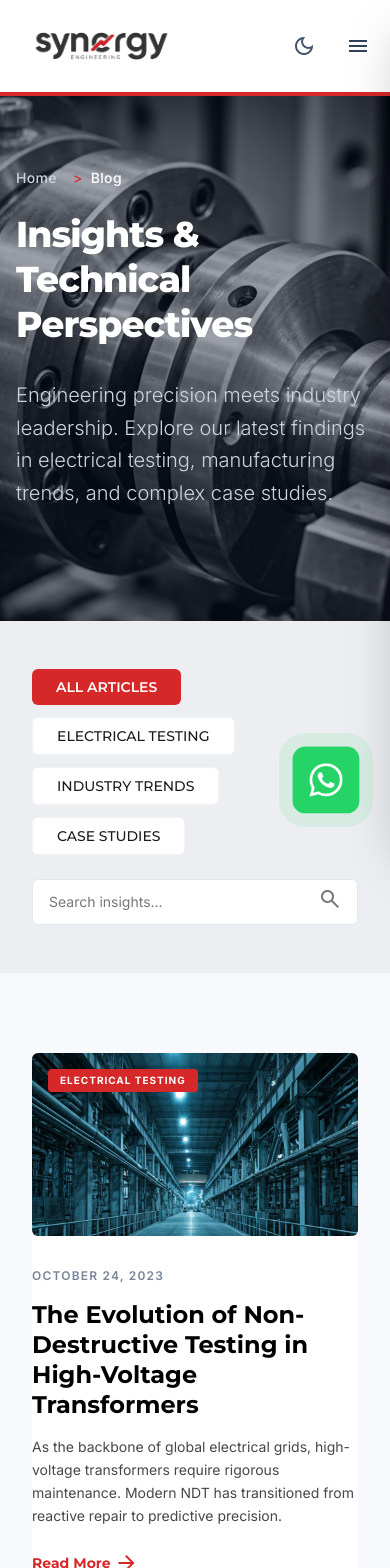
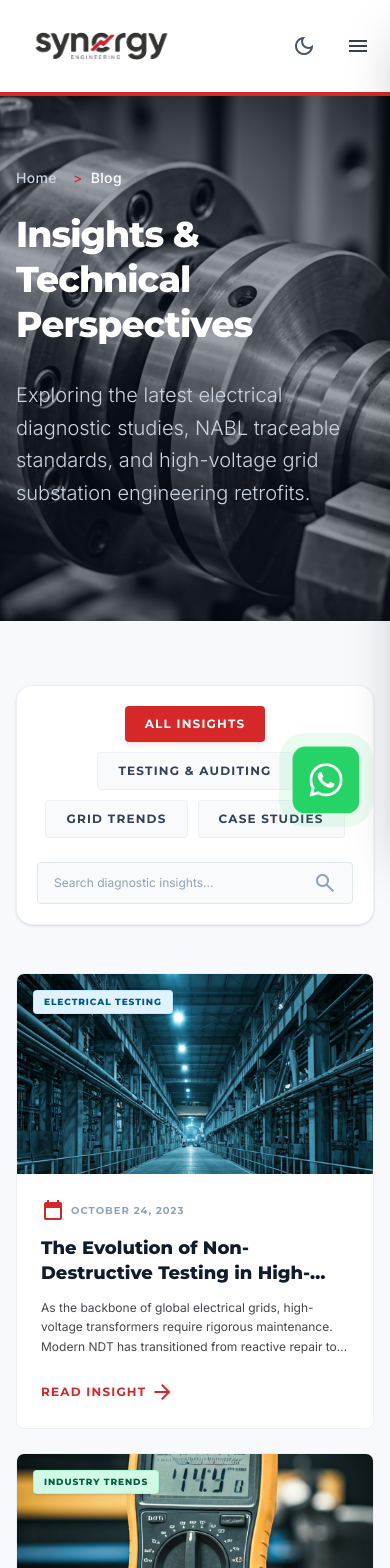
Before and after one commit to akshad1007/synergy-engineering, a Next.js app in the folder synergy-engg-nextjs/: page /blog in a window 390 px wide. Shown: the top 1568 px of the page. Built offline with nearby package versions, Linux system fonts and the light colour scheme; a web font is replaced by a local one.

Commit message:
feat(blog): overhaul blog listing and card layout with premium responsive designs

```diff
--- a/synergy-engg-nextjs/src/app/blog/page.js
+++ b/synergy-engg-nextjs/src/app/blog/page.js
@@ -4,14 +4,12 @@ import React, { Suspense, useState, useEffect } from 'react';
 import { useSearchParams, useRouter } from 'next/navigation';
 import HeroSection from '@/components/sections/HeroSection';
 import BlogCard from '@/components/cards/BlogCard';
-import NewsletterForm from '@/components/forms/NewsletterForm';
-import { blogs } from '@/data/blogs';
 
 function BlogListContent() {
   const searchParams = useSearchParams();
   const router = useRouter();
 
-  // Read params
+  // Read URL params
   const activeCategory = searchParams.get('category') || 'all';
   const searchQuery = searchParams.get('q') || '';
 
@@ -42,7 +40,15 @@ function BlogListContent() {
     router.push(`/blog?${params.toString()}`);
   };
 
-  // Filter blogs based on category and search query
+  const clearFilters = () => {
+    setSearchVal('');
+    router.push('/blog');
+  };
+
+  // Import dynamic blog list data
+  const { blogs } = require('@/data/blogs');
+
+  // Filter logic
   const filteredBlogs = blogs.filter((post) => {
     const matchesCategory =
       activeCategory === 'all' ||
@@ -60,69 +66,75 @@ function BlogListContent() {
   const getTabClass = (category) => {
     const isActive = activeCategory.toLowerCase() === category.toLowerCase();
     return isActive
-      ? 'px-6 py-2 bg-secondary text-white font-semibold text-sm rounded-md transition-all hover:brightness-110 font-headline uppercase'
-      : 'px-6 py-2 bg-surface-container-lowest text-on-surface font-medium text-sm rounded-md hover:bg-secondary-fixed transition-colors font-headline uppercase border border-slate-200/50';
+      ? 'px-5 py-2.5 bg-[#D62828] text-white font-headline font-bold text-xs uppercase tracking-widest rounded transition-all shadow-md shadow-[#D62828]/10 cursor-pointer'
+      : 'px-5 py-2.5 bg-slate-50 dark:bg-slate-950 text-slate-700 dark:text-slate-300 hover:bg-slate-100 hover:text-slate-900 border border-slate-200/50 dark:border-slate-800 rounded font-headline font-bold text-xs uppercase tracking-widest transition-all cursor-pointer';
   };
 
   return (
-    <>
-      {/* Categories & Search Bar */}
-      <section className="bg-surface-container py-12 px-8">
-        <div className="max-w-7xl mx-auto flex flex-col md:flex-row justify-between items-center gap-6 w-full">
-          <div className="flex flex-wrap gap-3">
+    <div className="max-w-7xl mx-auto px-4 sm:px-8 w-full py-16 space-y-12">
+
+      {/* Search and Category Filter Bar */}
+      <section className="bg-white dark:bg-slate-900 border border-slate-200/60 dark:border-slate-800 p-5 rounded-2xl shadow-sm flex flex-col lg:flex-row justify-between items-center gap-6 relative z-20">
+        <div className="flex flex-wrap gap-2.5 justify-center lg:justify-start w-full lg:w-auto">
           <button className={getTabClass('all')} onClick={() => handleCategoryFilter('all')}>
-              All Articles
+            All Insights
           </button>
           <button
             className={getTabClass('Electrical Testing')}
             onClick={() => handleCategoryFilter('Electrical Testing')}
           >
-              Electrical Testing
+            Testing &amp; Auditing
           </button>
           <button
             className={getTabClass('Industry Trends')}
             onClick={() => handleCategoryFilter('Industry Trends')}
           >
-              Industry Trends
+            Grid Trends
           </button>
           <button
-              className={getTabClass('Case Study')}
-              onClick={() => handleCategoryFilter('Case Study')}
+            className={getTabClass('Case Studies')}
+            onClick={() => handleCategoryFilter('Case Studies')}
           >
             Case Studies
           </button>
         </div>
-          <form onSubmit={handleSearchSubmit} className="relative w-full md:w-72">
+
+        <form onSubmit={handleSearchSubmit} className="relative w-full lg:w-80 shrink-0">
           <input
-              className="w-full bg-surface-container-lowest border border-slate-200 px-4 py-3 pr-12 rounded-md text-sm focus:ring-1 focus:ring-secondary focus:border-secondary outline-none transition-all placeholder:text-outline font-body text-slate-900"
-              placeholder="Search insights..."
+            className="w-full bg-slate-50 dark:bg-slate-950 border border-slate-200 dark:border-slate-800 px-4 py-3 pr-12 rounded text-xs focus:outline-none focus:border-[#D62828] focus:ring-1 focus:ring-[#D62828] transition-all placeholder:text-slate-400 font-body text-slate-800 dark:text-slate-200"
+            placeholder="Search diagnostic insights..."
             type="text"
             value={searchVal}
             onChange={(e) => setSearchVal(e.target.value)}
           />
           <button
-              className="absolute right-0 top-0 h-full px-4 text-outline hover:text-secondary transition-colors"
+            className="absolute right-0 top-0 h-full px-4 text-slate-400 hover:text-[#D62828] cursor-pointer flex items-center justify-center"
             type="submit"
           >
-              <span className="material-symbols-outlined select-none">search</span>
+            <span className="material-symbols-outlined text-base select-none">search</span>
           </button>
         </form>
-        </div>
       </section>
 
-      {/* Blog Grid */}
-      <section className="py-20 px-8 max-w-7xl mx-auto w-full">
+      {/* Grid of articles */}
+      <section className="relative z-10">
         {filteredBlogs.length === 0 ? (
-          <div className="text-center py-20 bg-surface-container-low rounded-lg border-2 border-dashed border-outline-variant">
-            <span className="material-symbols-outlined text-5xl text-outline-variant mb-4 select-none">
+          <div className="text-center py-20 bg-white dark:bg-slate-900 rounded-2xl border border-dashed border-slate-200 dark:border-slate-800">
+            <span className="material-symbols-outlined text-5xl text-slate-300 dark:text-slate-700 mb-4 select-none">
               search_off
             </span>
-            <p className="text-on-surface-variant font-medium font-body">
-              No articles found matching your criteria.
+            <p className="text-slate-500 font-medium font-body text-sm">
+              No technical articles match your filter selection or search query.
             </p>
+            <button
+              onClick={clearFilters}
+              className="mt-6 inline-flex items-center gap-2 px-6 py-2.5 bg-primary-container hover:bg-slate-800 text-white font-headline font-bold text-xs uppercase tracking-wider rounded transition-colors cursor-pointer"
+            >
+              Reset Search Filters
+            </button>
           </div>
         ) : (
-          <div className="grid grid-cols-1 md:grid-cols-2 lg:grid-cols-3 gap-10">
+          <div className="grid grid-cols-1 sm:grid-cols-2 lg:grid-cols-3 gap-6 sm:gap-8">
             {filteredBlogs.map((post) => (
               <BlogCard
                 key={post.slug}
@@ -137,21 +149,34 @@ function BlogListContent() {
           </div>
         )}
       </section>
-    </>
+
+    </div>
   );
 }
 
 export default function Blog() {
+  const [email, setEmail] = useState('');
+  const [subscribed, setSubscribed] = useState(false);
+
   const breadcrumbs = [
     { name: 'Home', href: '/' },
     { name: 'Blog' }
   ];
 
+  const handleSubscribe = (e) => {
+    e.preventDefault();
+    if (email.trim()) {
+      setSubscribed(true);
+      setEmail('');
+      setTimeout(() => setSubscribed(false), 4500);
+    }
+  };
+
   return (
-    <div className="flex flex-col w-full relative">
-      {/* Red bolt background decorative watermark */}
-      <div className="absolute right-[-10%] top-[10%] opacity-[0.03] text-secondary pointer-events-none select-none z-0 rotate-[-15deg] hidden lg:block">
-        <span className="material-symbols-outlined text-[40rem]" style={{ fontVariationSettings: "'FILL' 1" }}>
+    <div className="flex flex-col w-full bg-background relative overflow-x-hidden">
+      {/* Decorative background watermark */}
+      <div className="absolute right-[-10%] top-[15%] opacity-[0.02] text-[#D62828] pointer-events-none select-none z-0 rotate-[-15deg] hidden lg:block">
+        <span className="material-symbols-outlined text-[35rem]" style={{ fontVariationSettings: "'FILL' 1" }}>
           bolt
         </span>
       </div>
@@ -159,39 +184,65 @@ export default function Blog() {
       {/* Hero Section */}
       <HeroSection
         title="Insights & Technical Perspectives"
-        subtitle="Engineering precision meets industry leadership. Explore our latest findings in electrical testing, manufacturing trends, and complex case studies."
+        subtitle="Exploring the latest electrical diagnostic studies, NABL traceable standards, and high-voltage grid substation engineering retrofits."
         backgroundImage="/images/img_47.webp"
         breadcrumbs={breadcrumbs}
       />
 
-      {/* Blog listing with Suspense */}
+      {/* Blog listing wrapper */}
       <Suspense fallback={
         <div className="flex justify-center items-center py-32 w-full">
-          <div className="animate-spin rounded-full h-12 w-12 border-t-2 border-b-2 border-secondary"></div>
+          <div className="animate-spin rounded-full h-12 w-12 border-t-2 border-b-2 border-[#D62828]"></div>
         </div>
       }>
         <BlogListContent />
       </Suspense>
 
-      {/* Newsletter Section */}
-      <section className="bg-dark-bg py-20 px-8 relative overflow-hidden">
-        <div className="max-w-4xl mx-auto text-center relative z-10 w-full">
-          <h2 className="text-4xl md:text-5xl font-headline font-extrabold text-white mb-6">
-            Stay Ahead of the Curve
+      {/* Split Newsletter Section (Premium B2B layout matching other pages) */}
+      <section className="bg-gradient-to-br from-[#0A1628] to-[#101c2e] py-20 px-4 sm:px-8 relative overflow-hidden border-t border-slate-800 text-white z-10">
+        <div className="absolute right-[-10%] top-[-10%] opacity-5 text-white pointer-events-none select-none z-0">
+          <span className="material-symbols-outlined text-[300px]" style={{ fontVariationSettings: "'FILL' 1" }}>
+            bolt
+          </span>
+        </div>
+        <div className="max-w-7xl mx-auto flex flex-col lg:flex-row items-center justify-between gap-10 w-full relative z-10">
+          <div className="text-left max-w-2xl space-y-3">
+            <h2 className="text-3xl md:text-4xl font-headline font-black text-white leading-tight">
+              Stay Ahead of the Grid
             </h2>
-          <p className="text-slate-400 mb-12 text-lg font-body">
-            Receive technical white papers, project highlights, and industry analysis directly in your inbox twice a month.
-          </p>
-          <div className="max-w-2xl mx-auto">
-            <NewsletterForm />
-          </div>
-          <p className="mt-6 text-slate-500 text-xs font-body">
-            By subscribing, you agree to our Privacy Policy and consent to receiving marketing communications.
+            <p className="text-slate-350 text-base sm:text-lg font-body leading-relaxed">
+              Receive quarterly technical white papers, Megger/MTE project audits, and safety compliance guides directly in your inbox.
             </p>
           </div>
-        {/* Aesthetic accent */}
-        <div className="absolute left-0 bottom-0 w-full h-1 bg-secondary"></div>
+
+          <div className="w-full lg:w-auto min-w-[280px] sm:min-w-[400px]">
+            {subscribed ? (
+              <div className="bg-green-500/10 border border-green-500/30 rounded-lg p-4 text-center text-green-400 font-headline font-bold text-xs uppercase tracking-widest animate-fade-in-up">
+                ✓ Subscription Confirmed. Welcome to the technical digest!
+              </div>
+            ) : (
+              <form onSubmit={handleSubscribe} className="flex flex-col sm:flex-row gap-2.5">
+                <input
+                  type="email"
+                  required
+                  placeholder="Enter your corporate email"
+                  value={email}
+                  onChange={(e) => setEmail(e.target.value)}
+                  className="flex-grow px-4 py-3 bg-white/5 border border-white/10 rounded text-xs text-white placeholder-slate-500 focus:outline-none focus:border-[#D62828] focus:ring-1 focus:ring-[#D62828] transition-all"
+                />
+                <button
+                  type="submit"
+                  className="px-6 py-3 bg-[#D62828] hover:bg-[#de2e2c] text-white font-headline font-bold text-xs uppercase tracking-widest rounded transition-colors active:scale-95 shadow-md shadow-[#D62828]/10 cursor-pointer flex items-center justify-center gap-2"
+                >
+                  Subscribe
+                  <span className="material-symbols-outlined text-sm select-none">arrow_forward</span>
+                </button>
+              </form>
+            )}
+          </div>
+        </div>
       </section>
+
     </div>
   );
 }
--- a/synergy-engg-nextjs/src/components/cards/BlogCard.jsx
+++ b/synergy-engg-nextjs/src/components/cards/BlogCard.jsx
@@ -2,38 +2,58 @@ import Link from 'next/link';
 import Image from 'next/image';
 
 export default function BlogCard({ slug, title, category, date, image, excerpt }) {
+  const getCategoryBadge = (cat) => {
+    switch (cat.toLowerCase()) {
+      case 'electrical testing':
+        return 'bg-sky-100 text-sky-800 border border-sky-300/30 dark:bg-sky-950/40 dark:text-sky-300';
+      case 'case study':
+      case 'case studies':
+        return 'bg-rose-100 text-rose-800 border border-rose-300/30 dark:bg-rose-950/40 dark:text-rose-300';
+      case 'industry trends':
+        return 'bg-emerald-100 text-emerald-800 border border-emerald-300/30 dark:bg-emerald-950/40 dark:text-emerald-300';
+      default:
+        return 'bg-slate-100 text-slate-800 border border-slate-200 dark:bg-slate-800 dark:text-slate-200';
+    }
+  };
+
   return (
-    <article className="bg-surface-container-lowest overflow-hidden group flex flex-col h-full">
-      <div className="aspect-video overflow-hidden relative rounded-md">
+    <article className="bg-white dark:bg-slate-900 border border-slate-200/60 dark:border-slate-805 rounded-xl overflow-hidden hover:shadow-2xl hover:-translate-y-1.5 transition-all duration-500 flex flex-col h-full group">
+      <div className="aspect-video overflow-hidden relative z-10">
         <Image
           alt={title}
-          className="w-full h-full object-cover transition-transform duration-500 group-hover:scale-110"
+          className="w-full h-full object-cover transition-transform duration-750 group-hover:scale-[1.03]"
           src={image}
           width={400}
-          height={250}
+          height={225}
         />
-        <div className="absolute top-4 left-4 bg-secondary text-white text-[10px] font-bold px-3 py-1 uppercase tracking-widest rounded-sm">
+        <div className={`absolute top-4 left-4 text-[9px] font-headline font-black px-2.5 py-1 uppercase tracking-widest rounded shadow-sm z-20 ${getCategoryBadge(category)}`}>
           {category}
         </div>
       </div>
 
-      <div className="py-8 flex flex-col flex-grow">
-        <time className="text-on-primary-container text-xs font-semibold uppercase tracking-widest block mb-4">
+      <div className="p-6 flex flex-col flex-grow">
+        <time className="text-slate-400 dark:text-slate-500 text-[10px] font-headline font-bold uppercase tracking-widest flex items-center gap-1.5 mb-3.5">
+          <span className="material-symbols-outlined text-[13px] select-none text-[#D62828]" style={{ fontVariationSettings: "'FILL' 1" }}>
+            calendar_today
+          </span>
           {date}
         </time>
-        <h3 className="font-headline font-bold text-2xl text-on-primary-fixed leading-tight mb-4 group-hover:text-secondary transition-colors">
-          <Link href={`/blog/${slug}`} className="hover:text-secondary transition-colors">
+        <h3 className="font-headline font-black text-lg text-primary-container leading-snug mb-3 group-hover:text-[#D62828] transition-colors line-clamp-2">
+          <Link href={`/blog/${slug}`}>
             {title}
           </Link>
         </h3>
-        <p className="text-on-surface-variant text-sm leading-relaxed mb-6 flex-grow">
+        <p className="text-on-surface-variant text-xs sm:text-sm leading-relaxed mb-6 flex-grow line-clamp-3">
           {excerpt}
         </p>
         <Link
-          className="inline-flex items-center text-secondary font-headline font-bold text-sm hover:translate-x-2 transition-transform self-start"
+          className="inline-flex items-center text-[#D62828] hover:text-[#de2e2c] font-headline font-bold text-xs uppercase tracking-widest gap-1 group/btn w-fit active:scale-95 transition-transform"
           href={`/blog/${slug}`}
         >
-          Read More <span className="material-symbols-outlined text-sm ml-1 select-none">arrow_forward</span>
+          Read Insight
+          <span className="material-symbols-outlined text-sm select-none transition-transform group-hover/btn:translate-x-1">
+            arrow_forward
+          </span>
         </Link>
       </div>
     </article>
```
Lines whose indentation alone changed are shown as unchanged.
